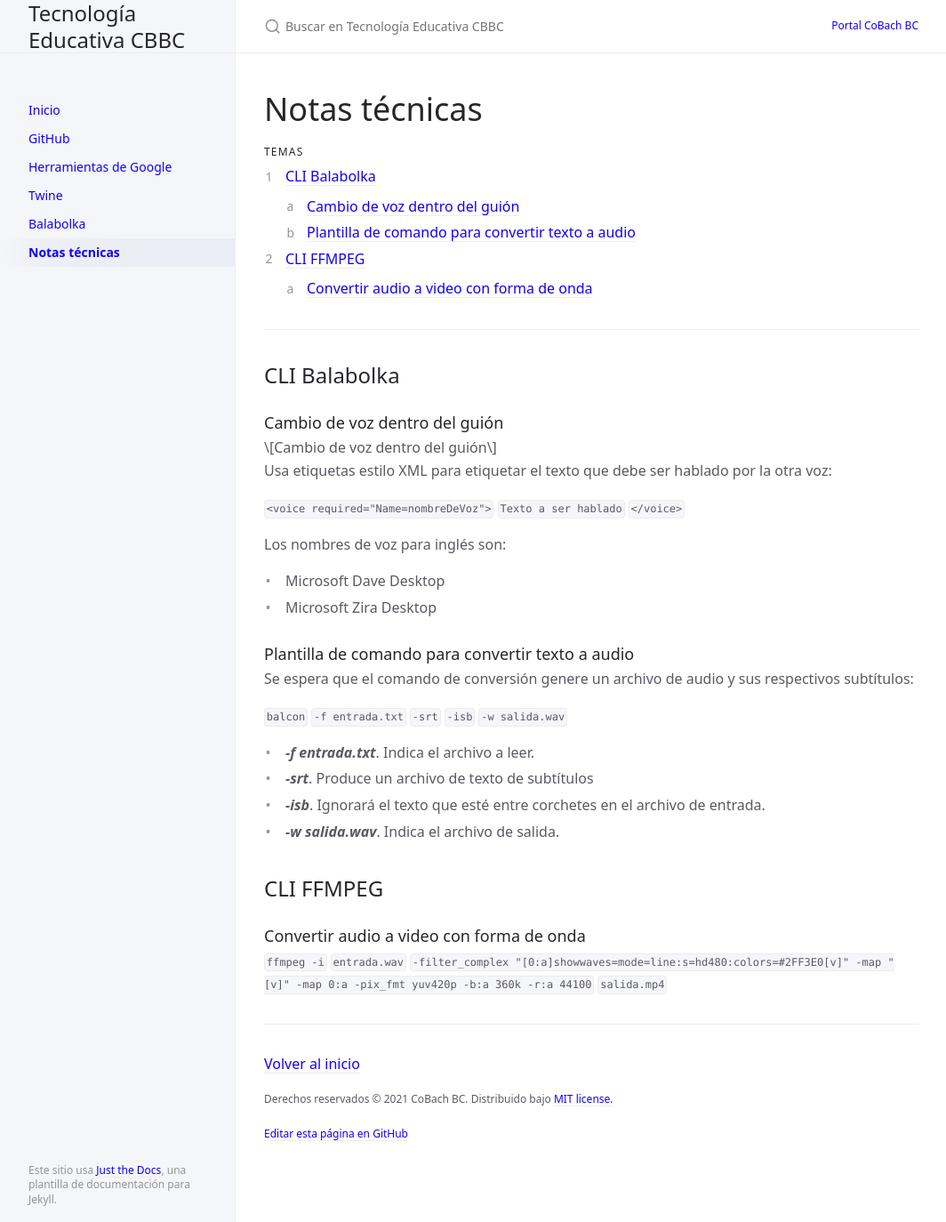
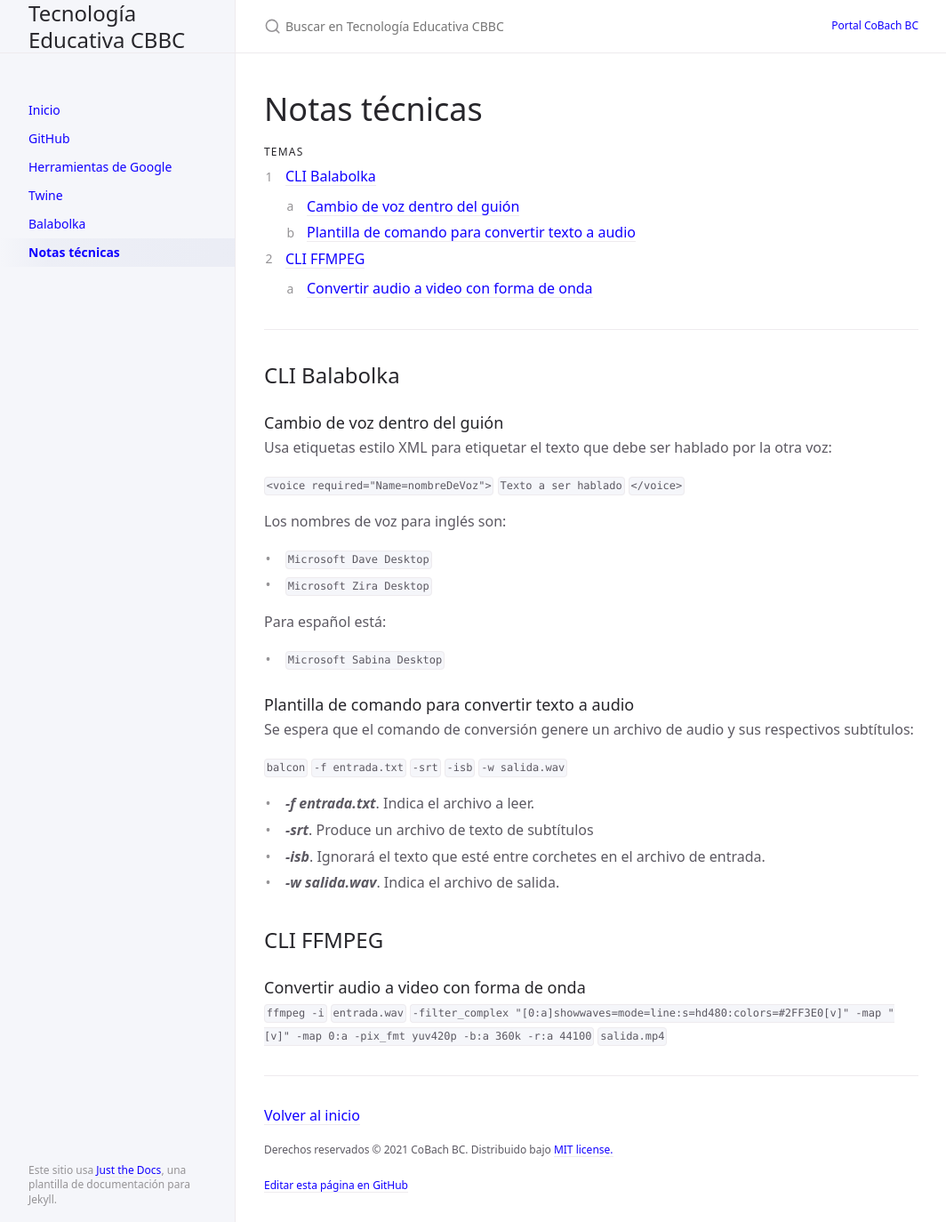
Before and after one commit to CoBachBC/demo, a Jekyll site: the page built from docs/notas.md, in a window 1280 px wide and 1374 px high. Shown: the whole window at 89% size, without its empty margins (107-1171 px from the left). Built offline with Jekyll 4.4.1, drawn with Linux system fonts in a browser that asks for light colours.

Commit message:
Update notas.md

```diff
--- a/docs/notas.md
+++ b/docs/notas.md
@@ -19,15 +19,16 @@
 
 ### Cambio de voz dentro del guión
 
-$$Cambio de voz dentro del guión$$
-
 Usa etiquetas estilo XML para etiquetar el texto que debe ser hablado por la otra voz:
 
 `<voice required="Name=nombreDeVoz">` `Texto a ser hablado` `</voice>`
 
 Los nombres de voz para inglés son:
-* Microsoft Dave Desktop
-* Microsoft Zira Desktop
+* `Microsoft Dave Desktop`
+* `Microsoft Zira Desktop`
+
+Para español está:
+* `Microsoft Sabina Desktop`
 
 ### Plantilla de comando para convertir texto a audio
 
```
